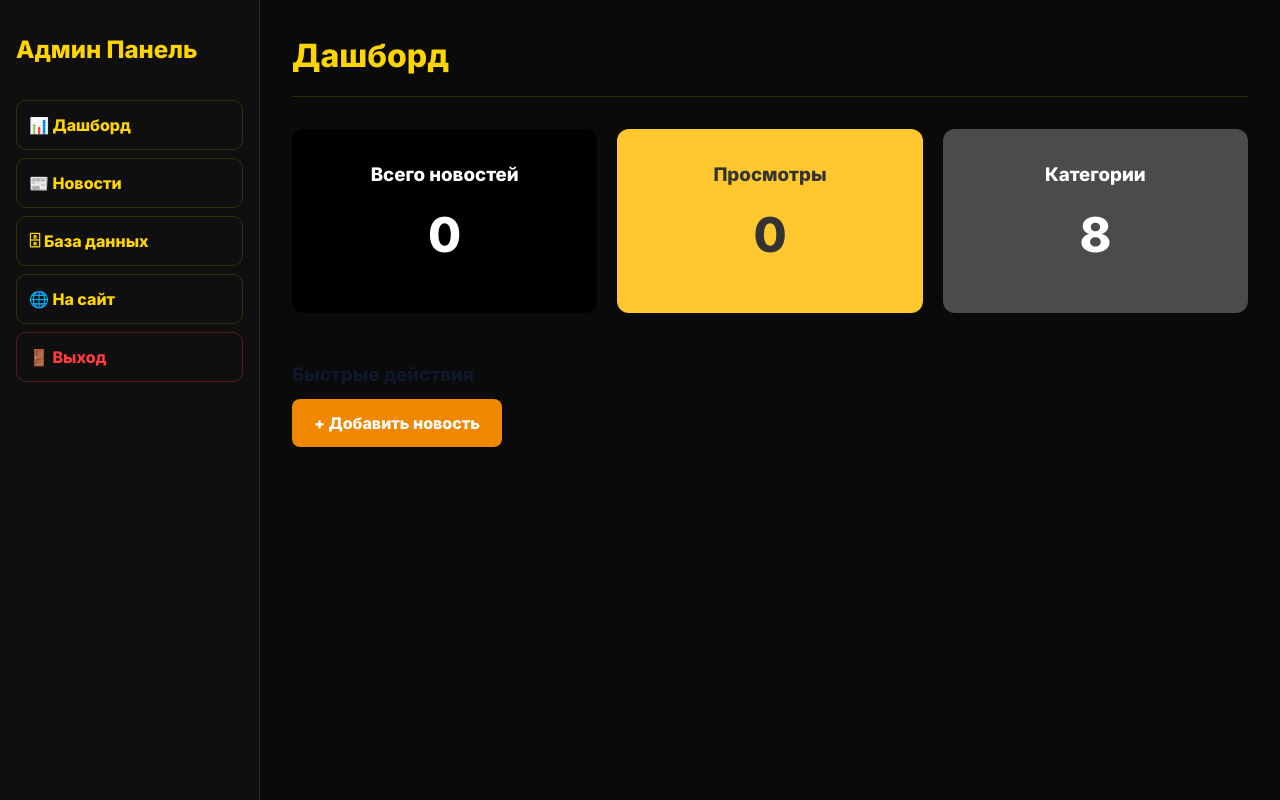
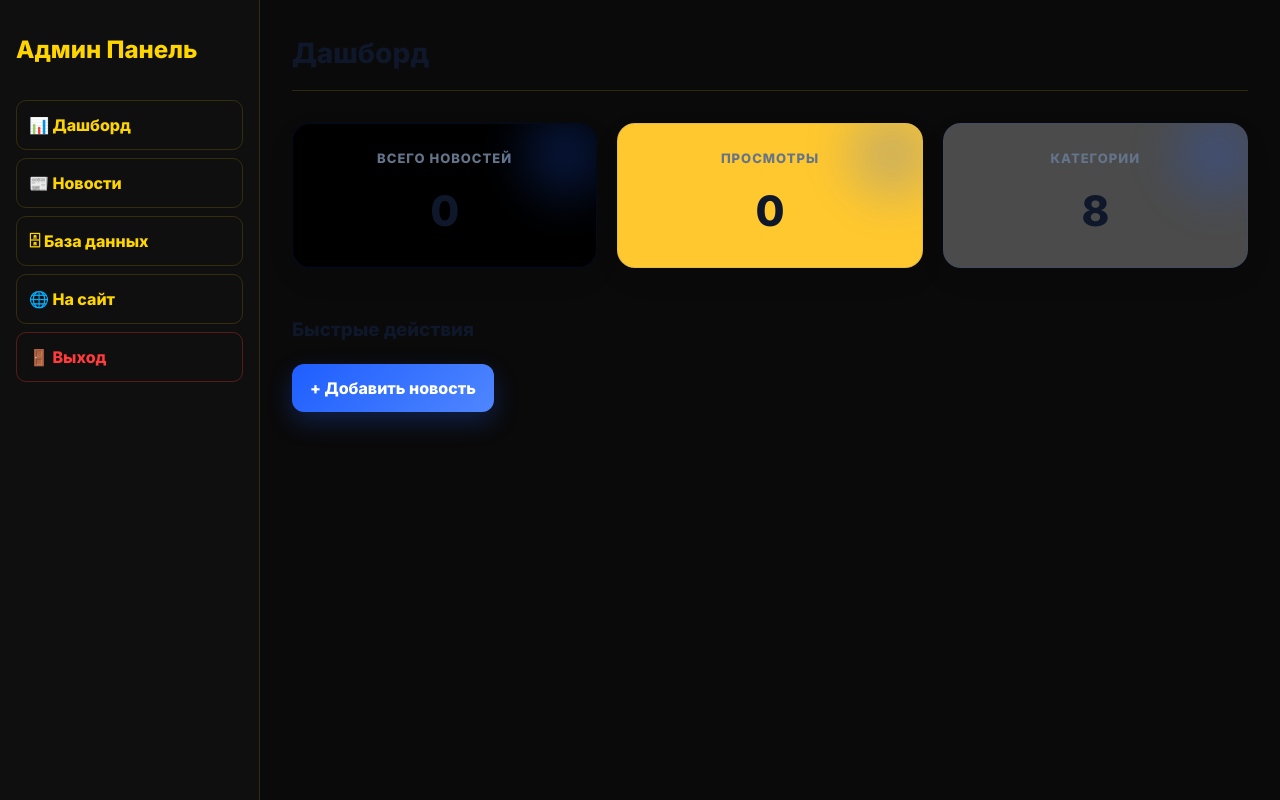
Before and after one commit to alisultangali10-maker/ali, a Flask app: page /admin/dashboard in a window 1280 px wide. Run offline with Flask 3, Linux system fonts and the light colour scheme; a user stored in the database is signed in.

Commit message:
Update dashboard.html

```diff
--- a/app/templates/admin/dashboard.html
+++ b/app/templates/admin/dashboard.html
@@ -3,61 +3,103 @@
 {% block content %}
 
 <style>
-.dashboard-cards{
-    display:flex;
-    gap:20px;
-    flex-wrap:wrap;
+/* ===== MODERN DASHBOARD STYLE (ONLY CSS) ===== */
+
+.dashboard-cards {
+    display: grid;
+    grid-template-columns: repeat(auto-fit, minmax(240px, 1fr));
+    gap: 20px;
 }
 
-.dashboard-card{
-    flex:1;
-    min-width:250px;
-    padding:2rem;
-    border-radius:12px;
-    text-align:center;
+/* CARD GLASS STYLE */
+.dashboard-card {
+    background: rgba(255, 255, 255, 0.7);
+    backdrop-filter: blur(18px);
+    -webkit-backdrop-filter: blur(18px);
+
+    border: 1px solid rgba(30, 94, 255, 0.12);
+    border-radius: 18px;
+
+    padding: 25px;
+    text-align: center;
+
+    box-shadow: 0 10px 30px rgba(0,0,0,0.06);
+
+    transition: all 0.3s ease;
+    position: relative;
+    overflow: hidden;
 }
 
-.dashboard-card h3{
-    margin-bottom:10px;
+/* LIGHT BLUE GLOW */
+.dashboard-card::before {
+    content: '';
+    position: absolute;
+    top: -40px;
+    right: -40px;
+    width: 140px;
+    height: 140px;
+    background: radial-gradient(circle, rgba(30,94,255,0.25), transparent 70%);
+    filter: blur(15px);
 }
 
-.dashboard-card p{
-    font-size:3rem;
-    font-weight:bold;
-    margin:10px 0;
+/* HOVER EFFECT */
+.dashboard-card:hover {
+    transform: translateY(-6px);
+    box-shadow: 0 20px 50px rgba(0,0,0,0.12);
+    border-color: rgba(30,94,255,0.3);
 }
 
-.quick-action{
-    display:inline-block;
-    background:#ef8700;
-    color:white;
-    padding:12px 22px;
-    text-decoration:none;
-    border-radius:8px;
-    margin-top:10px;
-    font-weight:700;
+/* TITLE */
+.dashboard-card h3 {
+    font-size: 13px;
+    font-weight: 700;
+    color: #64748b;
+    text-transform: uppercase;
+    letter-spacing: 1px;
 }
 
-@media (max-width:768px){
+/* NUMBER */
+.dashboard-card p {
+    font-size: 42px;
+    font-weight: 900;
+    color: #0f172a;
+    margin-top: 10px;
+}
 
-    .dashboard-cards{
-        flex-direction:column;
-    }
+/* HEADER */
+.admin-header h1 {
+    font-size: 28px;
+    font-weight: 900;
+    color: #0f172a;
+}
 
-    .dashboard-card{
-        width:100%;
-        min-width:auto;
-        box-sizing:border-box;
-    }
+/* QUICK BUTTON */
+.quick-action {
+    display: inline-block;
+    margin-top: 20px;
 
-    .dashboard-card p{
-        font-size:2.2rem;
-    }
+    padding: 12px 18px;
+    border-radius: 12px;
 
-    .quick-action{
-        width:100%;
-        text-align:center;
-        box-sizing:border-box;
+    background: linear-gradient(135deg, #1e5eff, #4f86ff);
+    color: white;
+    text-decoration: none;
+
+    font-weight: 700;
+
+    box-shadow: 0 10px 25px rgba(30,94,255,0.25);
+
+    transition: all 0.25s ease;
+}
+
+.quick-action:hover {
+    transform: scale(1.05);
+}
+
+/* RESPONSIVE */
+@media (max-width: 768px) {
+    .dashboard-card p {
+        font-size: 30px;
     }
 }
 </style>
```
